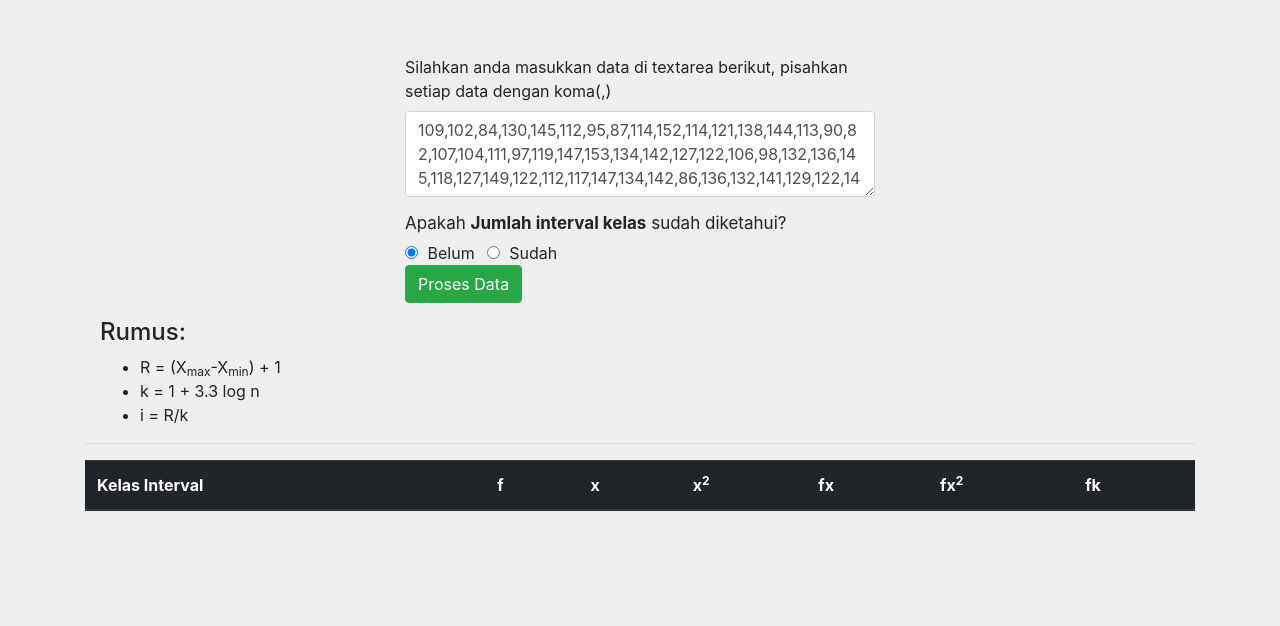
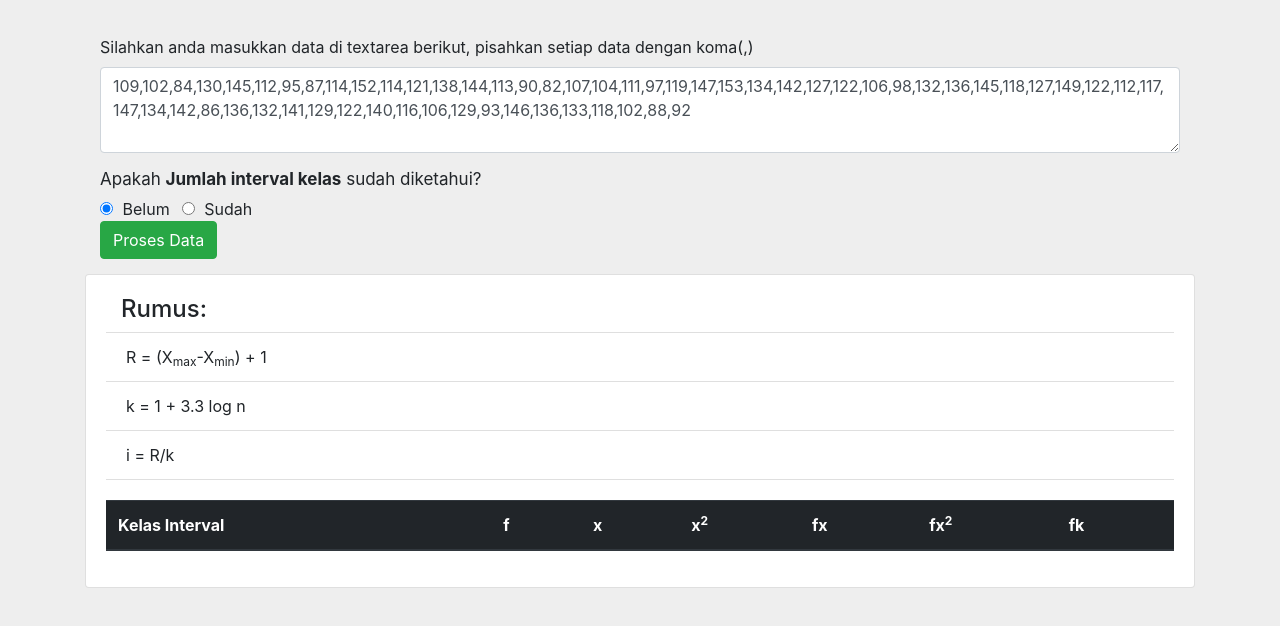
Before and after one commit to rohmad-st/web-statistika, a Vue app: page / in a window 1280 px wide. Shown: the top 626 px of the page. Built offline with nearby package versions, Linux system fonts and the light colour scheme.

Commit message:
Improvement layout

```diff
--- a/src/assets/styles/_base.scss
+++ b/src/assets/styles/_base.scss
@@ -1,11 +1,11 @@
 body {
-  padding-top: 40px;
+  padding-top: 20px;
   padding-bottom: 40px;
   background-color: #eee;
 }
 
 .form-statistika {
-  max-width: 500px;
+  // max-width: 500px;
   padding: 15px;
   margin: 0 auto;
 
--- a/src/components/Home.vue
+++ b/src/components/Home.vue
@@ -65,22 +65,23 @@
         </button>
       </div>
     </form>
-    <div class="container">
-      <h4>Rumus:</h4>
-      <ul>
-        <li>R = (X<sub>max</sub>-X<sub>min</sub>) + 1
-            {{ (rangeOfMeasure.string) ? ` = ${rangeOfMeasure.string}` : null }}
-            {{ (rangeOfMeasure.result) ? ` = ${rangeOfMeasure.result}` : null }}
+    <div class="card">
+      <div class="card-body">
+        <h4 style="padding-left: 15px">Rumus:</h4>
+        <ul class="list-group list-group-flush">
+          <li class="list-group-item">R = (X<sub>max</sub>-X<sub>min</sub>) + 1
+              <strong>{{ (rangeOfMeasure.string) ? ` = ${rangeOfMeasure.string}` : null }}</strong>
+              <strong>{{ (rangeOfMeasure.result) ? ` = ${rangeOfMeasure.result}` : null }}</strong>
           </li>
-        <li>k = 1 + 3.3 log n {{ calcInterval }}</li>
-        <li>i = R/k {{ resultInterval }}</li>
+          <li  class="list-group-item">k = 1 + 3.3 log n <strong>{{ calcInterval }}</strong></li>
+          <li  class="list-group-item">i = R/k <strong>{{ resultInterval }}</strong></li>
           <!-- <li>grafik histogram, dan grafik poligon</li>
           <li>Mean, Median, modus</li>
           <li>Kwartil, desil, persentil, jenjang persentil</li>
           <li>Range, Mean Deviation (MD), Standard Deviation (SD)</li> -->
         </ul>
-    </div>
-    <hr>
+
+        <div style="margin-top: 20px;">
           <table class="table table-striped">
             <thead class="thead-dark">
               <tr>
@@ -111,6 +112,9 @@
               </tr>
             </tbody>
           </table>
+        </div>
+      </div>
+    </div>
   </div>
 </template>
 
```
Lines whose indentation alone changed are shown as unchanged.
